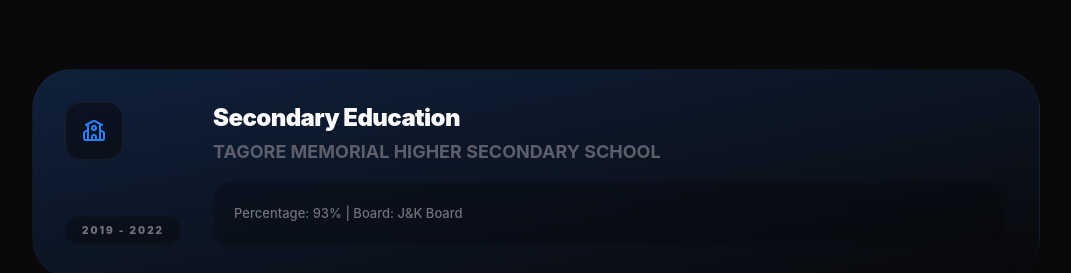
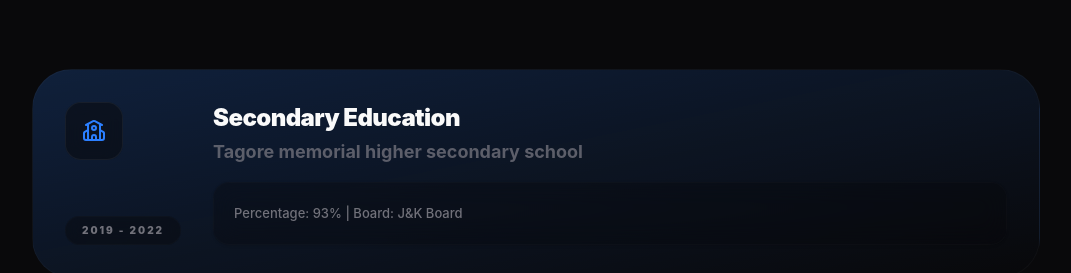
Before and after one commit to YASH-HCKT/set-the-standard-portfolio, a React (Vite) app: page / in a window 1280 px wide. Shown: the part 2084-2357 px from the top of the page, without its empty margins (144-1215 px from the left). Built offline with nearby package versions, Linux system fonts and the light colour scheme.

Commit message:
Update Education.jsx

```diff
--- a/src/components/Education.jsx
+++ b/src/components/Education.jsx
@@ -6,7 +6,7 @@
     {
         period: "2019 - 2022",
         title: "Secondary Education",
-        institution: "TAGORE MEMORIAL HIGHER SECONDARY SCHOOL",
+        institution: "Tagore memorial higher secondary school",
         details: "Percentage: 93% | Board: J&K Board",
         icon: School,
         color: "from-blue-500/20 to-transparent",
```
